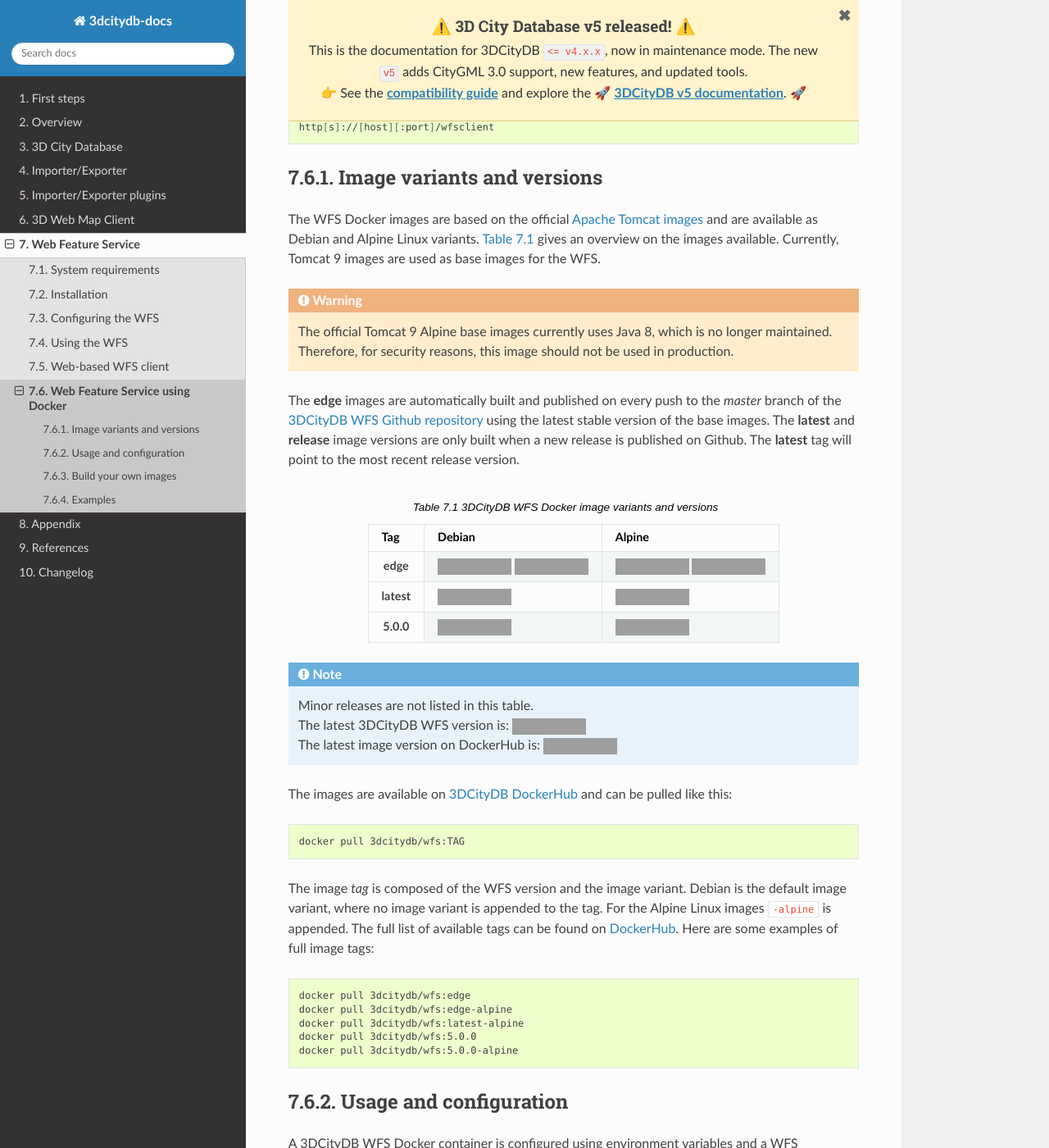
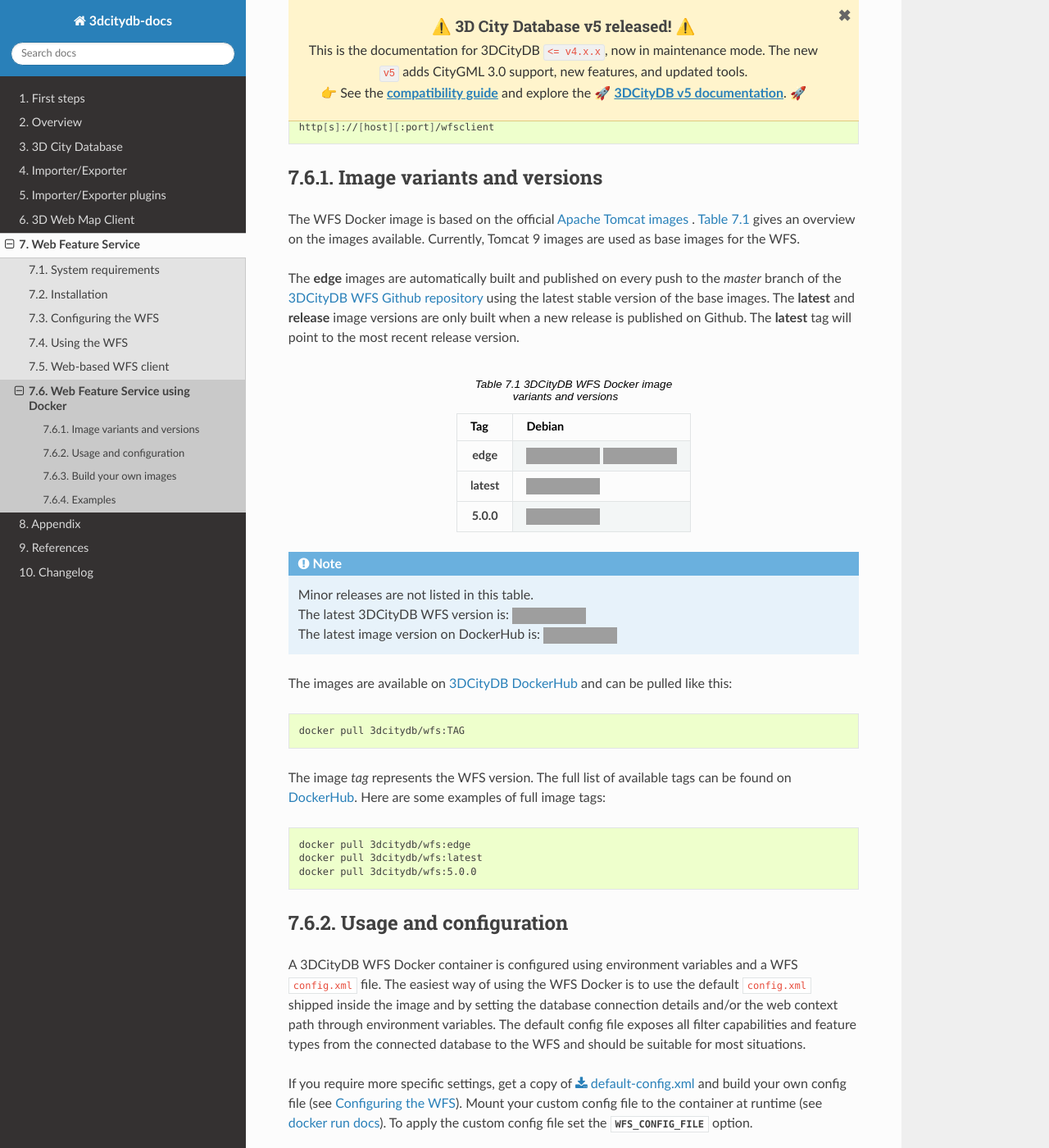
Before and after one commit to 3dcitydb/3dcitydb-docs, a Sphinx documentation site: the page built from source/wfs/docker.rst, in a window 1280 px wide and 1400 px high, scrolled down 835 px. Shown: the whole window at 82% size. Built offline with Sphinx 7.4.7 and the Read the Docs theme 3.1.0, drawn with Linux system fonts in a browser that asks for light colours; some of the changed text lies outside the part shown; grey boxes are pictures that could not be loaded.

Commit message:
removed Alpine images from WFS documentation

```diff
--- a/source/wfs/docker.rst
+++ b/source/wfs/docker.rst
@@ -53,14 +53,9 @@
 Image variants and versions
 *******************************************************************************
 
-The WFS Docker images are based on the official `Apache Tomcat images <https://hub.
-docker.com/_/tomcat>`_ and are available as Debian and Alpine
-Linux variants. :numref:`wfs_docker_tbl_images` gives an overview on the images
+The WFS Docker image is based on the official `Apache Tomcat images <https://hub.
+docker.com/_/tomcat>`_ . :numref:`wfs_docker_tbl_images` gives an overview on the images
 available. Currently, Tomcat 9 images are used as base images for the WFS.
-
-.. warning:: The official Tomcat 9 Alpine base images currently uses Java 8, which is
-  no longer maintained. Therefore, for security reasons, this image should not be used
-  in production.
 
 The **edge** images are automatically built and published on every push to the
 *master* branch of the `3DCityDB WFS Github repository <https://
@@ -79,16 +74,12 @@
 
   * - Tag
     - Debian
-    - Alpine
   * - edge
     - |deb-build-edge| |deb-size-edge|
-    - |alp-build-edge| |alp-size-edge|
   * - latest
     - |deb-size-latest|
-    - |alp-size-latest|
   * - 5.0.0
     - |deb-size-v5.0.0|
-    - |alp-size-v5.0.0|
 
 .. note::
   | Minor releases are not listed in this table.
@@ -102,9 +93,7 @@
 
   docker pull 3dcitydb/wfs:TAG
 
-The image *tag* is composed of the WFS version and the image
-variant. Debian is the default image variant, where no image variant is
-appended to the tag. For the Alpine Linux images ``-alpine`` is appended.
+The image *tag* represents the WFS version.
 The full list of available tags can be found on `DockerHub <https://hub.
 docker.com/r/3dcitydb/wfs/tags?page=1&ordering=last_updated>`_.
 Here are some examples of full image tags:
@@ -112,10 +101,8 @@
 .. code-block:: shell
 
   docker pull 3dcitydb/wfs:edge
-  docker pull 3dcitydb/wfs:edge-alpine
-  docker pull 3dcitydb/wfs:latest-alpine
+  docker pull 3dcitydb/wfs:latest
   docker pull 3dcitydb/wfs:5.0.0
-  docker pull 3dcitydb/wfs:5.0.0-alpine
 
 .. _wfs_docker_image_usage:
 
@@ -205,11 +192,11 @@
 3DCityDB WFS images can easily be built on your own. The images support the
 following build arguments:
 
-.. option:: BUILDER_IMAGE_TAG=<11.0.12-jdk-slim'>
+.. option:: BUILDER_IMAGE_TAG=<21-jdk-noble'>
 
-  Tag of the builder base image, https://hub.docker.com/_/openjdk.
+  Tag of the builder base image, https://hub.docker.com/_/eclipse-temurin.
 
-.. option:: RUNTIME_IMAGE_TAG=<9-alpine>
+.. option:: RUNTIME_IMAGE_TAG=<9-jdk21-temurin-noble>
 
   Tag of the runtime image, https://hub.docker.com/_/tomcat.
 
@@ -218,16 +205,6 @@
   Name of the default config file shall that shall be copied into the image and used by default
   when running a container. The config file must be located inside the *resources/docker* folder
   (default: `default-config.xml`).
-
-.. option:: TOMCAT_USER=<tomcat>
-
-  Name of the user running the Tomcat service inside the container (default: *tomcat*).
-  Note that the user is assigned the fixed UID = 1000.
-
-.. option:: TOMCAT_GROUP=<tomcat>
-
-  Name of the group that the user shall be assigned to (default: *tomcat*).
-  Note that the group is assigned the fixed GID = 1000.
 
 .. rubric:: Build process
 
@@ -244,14 +221,8 @@
 
   .. code-block:: bash
 
-    # Debian variant
     docker build . \
       -t 3dcitydb/wfs:edge
-
-    # Alpine variant
-    docker build . \
-      -t 3dcitydb/wfs:edge-alpine \
-      -f Dockerfile.alpine
 
 .. _wfs_docker_examples:
 
@@ -283,7 +254,7 @@
       --network citydb-net \
       -e "POSTGRES_PASSWORD=changeMe" \
       -e "SRID=3068" \
-    3dcitydb/3dcitydb-pg:latest-alpine
+    3dcitydb/3dcitydb-pg:latest
 
 3. Import the dataset using the
    :ref:`3DCityDB Importer/Exporter Docker <impexp_docker_chapter>`:
@@ -316,7 +287,7 @@
       -e CITYDB_USERNAME=postgres \
       -e CITYDB_PASSWORD=changeMe \
       -e WFS_CONTEXT_PATH=citydb-wfs \
-    3dcitydb/wfs:latest-alpine
+    3dcitydb/wfs:latest
 
 .. note:: The 3DCityDB, Importer/Exporter and WFS Docker containers are attached to the same
   Docker network ``citydb-net`` we created in the beginning. Thus, container names (e.g. ``citydb``)
@@ -468,17 +439,8 @@
   style=flat-square&logo=Docker&logoColor=white
   :target: https://hub.docker.com/r/3dcitydb/wfs/tags?page=1&ordering=last_updated
 
-.. |alp-build-edge| image:: https://img.shields.io/github/actions/workflow/status/
-  3dcitydb/web-feature-service/docker-build-edge-alpine.yml?
-   style=flat-square&logo=Docker&logoColor=white
-  :target: https://hub.docker.com/r/3dcitydb/wfs/tags?page=1&ordering=last_updated
-
 .. |deb-size-edge| image:: https://img.shields.io/docker/image-size/
   3dcitydb/wfs/edge?label=image%20size&logo=Docker&logoColor=white&style=flat-square
-  :target: https://hub.docker.com/r/3dcitydb/wfs/tags?page=1&ordering=last_updated
-
-.. |alp-size-edge| image:: https://img.shields.io/docker/image-size/
-  3dcitydb/wfs/edge-alpine?label=image%20size&logo=Docker&logoColor=white&style=flat-square
   :target: https://hub.docker.com/r/3dcitydb/wfs/tags?page=1&ordering=last_updated
 
 .. latest
@@ -487,16 +449,8 @@
   3dcitydb/wfs/latest?label=image%20size&logo=Docker&logoColor=white&style=flat-square
   :target: https://hub.docker.com/r/3dcitydb/wfs/tags?page=1&ordering=last_updated
 
-.. |alp-size-latest| image:: https://img.shields.io/docker/image-size/
-  3dcitydb/wfs/latest-alpine?label=image%20size&logo=Docker&logoColor=white&style=flat-square
-  :target: https://hub.docker.com/r/3dcitydb/wfs/tags?page=1&ordering=last_updated
-
 .. 5.0.0
 
 .. |deb-size-v5.0.0| image:: https://img.shields.io/docker/image-size/
   3dcitydb/wfs/5.0.0?label=image%20size&logo=Docker&logoColor=white&style=flat-square
   :target: https://hub.docker.com/r/3dcitydb/wfs/tags?page=1&ordering=last_updated
-
-.. |alp-size-v5.0.0| image:: https://img.shields.io/docker/image-size/
-  3dcitydb/wfs/5.0.0-alpine?label=image%20size&logo=Docker&logoColor=white&style=flat-square
-  :target: https://hub.docker.com/r/3dcitydb/wfs/tags?page=1&ordering=last_updated
```
